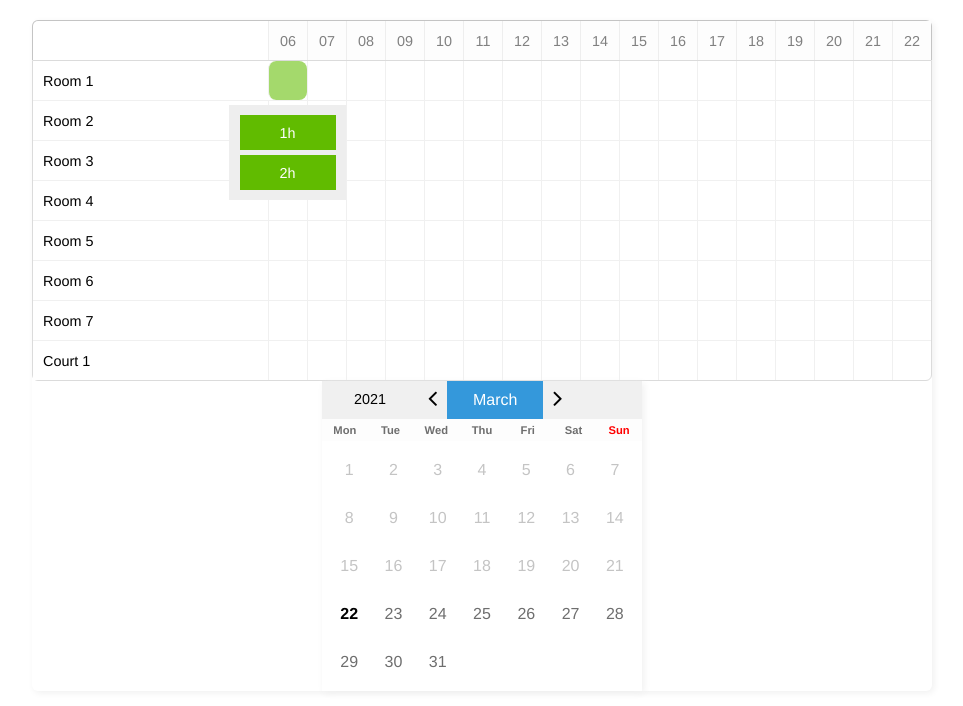
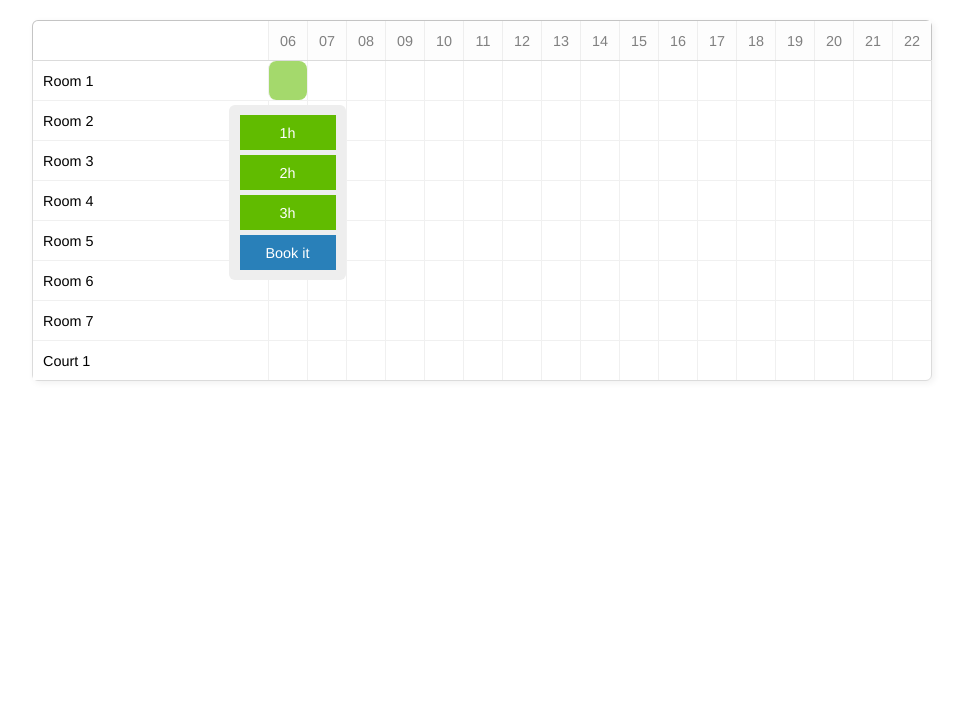
Before and after one commit to johnnydevster/simplebooker, a React (Create React App) app in the folder client/: page / in a window 1280 px wide. Both pictures are taken after a click on the element 445 px from the left and 80 px from the top of the page. Shown: the top 706 px of the page, without its empty margins (158-1121 px from the left). Built offline with nearby package versions, Linux system fonts and the light colour scheme.

Commit message:
Got basic styling working on main booking grid.

```diff
--- a/client/src/App.js
+++ b/client/src/App.js
@@ -33,9 +33,16 @@ function App() {
   }
   */
 
+  function handleTimeEndChange(e, time) {
+    e.stopPropagation();
+    setSelectedTimeEnd(time);
+
+  }
+
   function handleBookcellClick(activity, time) {
     setSelectedActivity(activity);
-    setSelectedTimeStart(time);
+    setSelectedTimeStart(parseInt(time));
+    setSelectedTimeEnd(parseInt(time));
   }
 
   useEffect(() => {
@@ -62,13 +69,24 @@ function App() {
             </div>
             <div className="time-row">
               {bookableTimes.map((time) => {
-                const cellIsSelected = (activity === selectedActivity && time === selectedTimeStart);
+
+                const singleCellSelected = (activity === selectedActivity && selectedTimeEnd - selectedTimeStart === 0);
+                const twoCellsSelected = (activity === selectedActivity && selectedTimeEnd - selectedTimeStart === 1);
+                const moreCellsSelected = (activity === selectedActivity && selectedTimeEnd - selectedTimeStart > 1)
+
                 return <div
-                  className={`bookcell${cellIsSelected ? ' selected-middle' : ''}`}
+                  className={`
+                    ${activity === selectedActivity && parseInt(time) === selectedTimeStart ? 'bookcell-active' : 'bookcell'}
+                    ${singleCellSelected && parseInt(time) === selectedTimeStart ? ' selected-single' : ''}
+                    ${(twoCellsSelected || moreCellsSelected) && parseInt(time) === selectedTimeStart && !singleCellSelected ? ' selected-first' : ''}
+                    ${moreCellsSelected && parseInt(time) > selectedTimeStart && time < selectedTimeEnd ? ' selected-middle' : ''}
+                    ${(twoCellsSelected || moreCellsSelected) && parseInt(time) === selectedTimeEnd ? 'selected-end' : ''}`}
                   onClick={() => handleBookcellClick(activity, time)}>
-                  <div className={`time-end-picker${cellIsSelected ? ' visible' : ' hidden'}`}>
-                    <button className="time-pick-btn">1h</button>
-                    <button className="time-pick-btn">2h</button>
+                  <div className={`time-end-picker${activity === selectedActivity && selectedTimeStart === parseInt(time) ? ' visible' : ' hidden'}`}>
+                    <button className="time-pick-btn" onClick={() => setSelectedTimeEnd(selectedTimeStart)}>1h</button>
+                    <button className="time-pick-btn" onClick={(e) => handleTimeEndChange(e, selectedTimeStart + 1)}>2h</button>
+                    <button className="time-pick-btn" onClick={(e) => handleTimeEndChange(e, selectedTimeStart + 2)}>3h</button>
+                    <button className="time-pick-btn bookit">Book it</button>
                   </div>
                 </div>
               })}
@@ -77,7 +95,7 @@ function App() {
           )
       }) }
       </div>
-      {<Calendar />}
+      {/*<Calendar />*/}
     </div>
   );
 }
--- a/client/src/App.scss
+++ b/client/src/App.scss
@@ -285,11 +285,22 @@ ul {
     border-left: 0.5px solid rgb(240, 240, 240);
     cursor: pointer;
     position: relative;
-
     &:hover {
-      background-color: rgb(164, 217, 108);
+      background-color: rgb(187, 228, 143);
       border-radius: 8px;
     }
+  }
+
+  .bookcell-active {
+    font-size: 0.9rem;
+    display: flex;
+    justify-content: center;
+    align-items: center;
+    min-width: 39px;
+    min-height: 39px;
+    border-left: 0.5px solid rgb(240, 240, 240);
+    cursor: pointer;
+    position: relative;
   }
 
   .hidden {
@@ -313,6 +324,7 @@ ul {
     flex-direction: column;
     justify-content: center;
     padding: 5px;
+    border-radius: $border-radius-value;
   }
 
   .time-pick-btn {
@@ -328,16 +340,27 @@ ul {
     }
   }
 
-  .selected-start {
+  .bookit {
+    background-color: #2980B9;
+  }
+
+  .selected-single {
+    background-color: rgb(164, 217, 108);
+    border-radius: 8px;
+  }
+
+  .selected-first {
     background-color: rgb(164, 217, 108);
     border-radius: 8px 0 0 8px;
   }
 
   .selected-middle {
     background-color: rgb(164, 217, 108);
-    border-radius: 8px;
+    border-left: none;
   }
 
   .selected-end {
-
+    background-color: rgb(164, 217, 108);
+    border-radius: 0 8px 8px 0;
+    border-left: none;
   }
```
